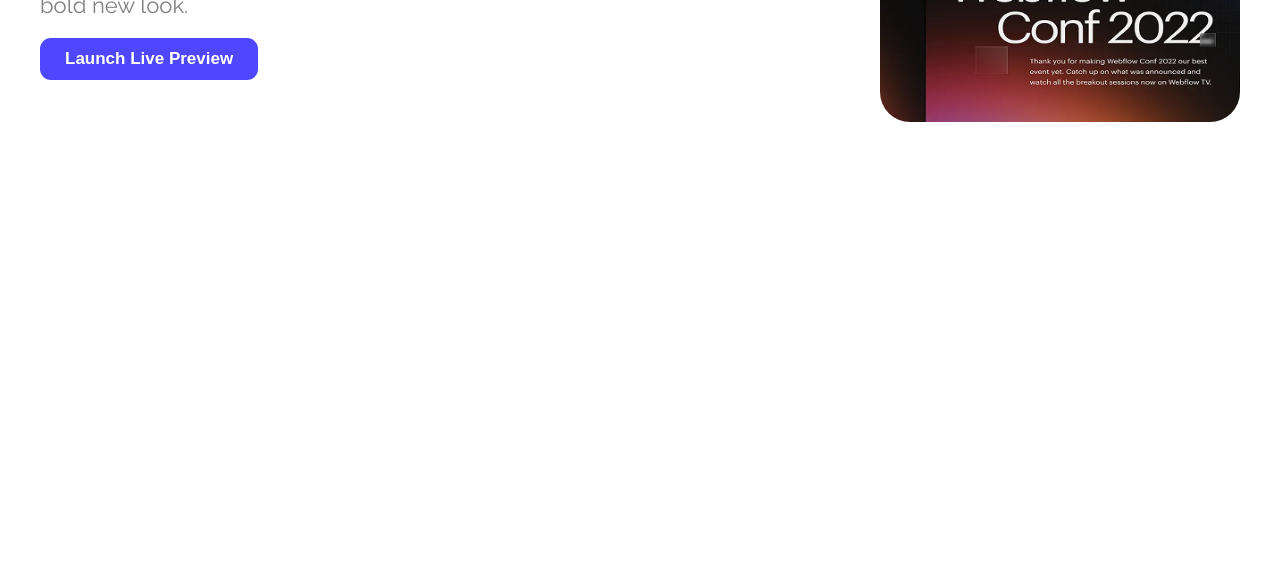
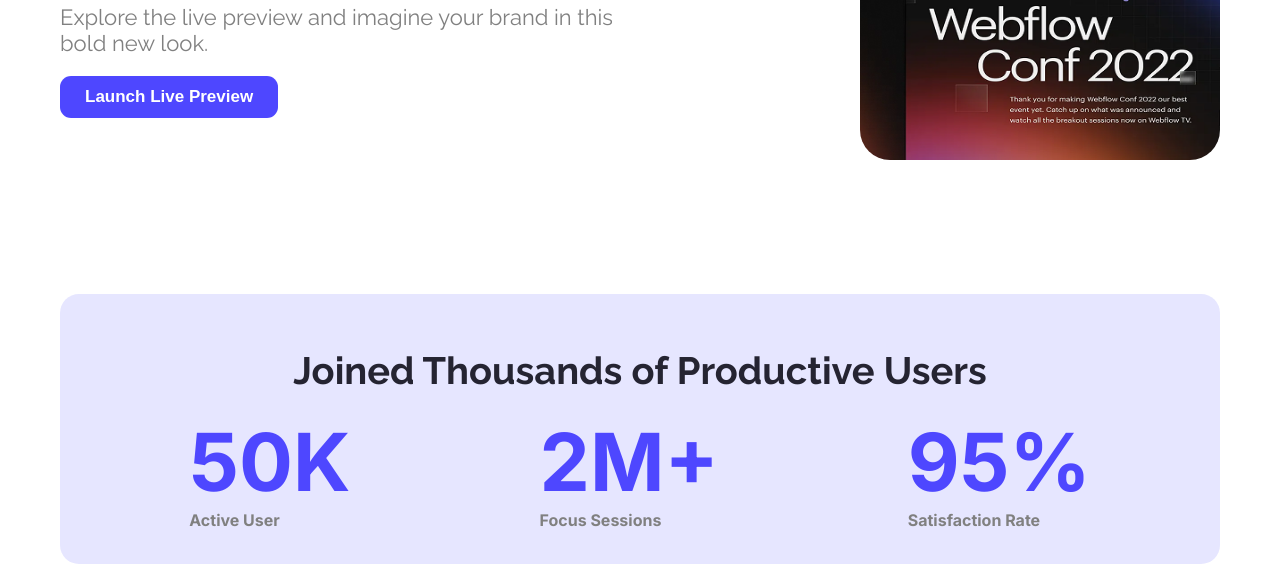
Before and after one commit to Apurbo878/my-first-assignment, a plain HTML site: page index.html in a window 1280 px wide. Shown: the part 710-1274 px from the top of the page. Before the commit the page ends 876 px from the top, so only its background shows below. Drawn offline with Linux system fonts and the light colour scheme.

Commit message:
added joined thousands of productive users section

```diff
--- a/index.html
+++ b/index.html
@@ -42,6 +42,25 @@
                 <img class="action-img" src="./images/wc-mini.png" alt="image">
             </div>
         </section>
+        <!-- joined productive section -->
+        <section class="productive-user-container">
+            <h1 class="productive-title">Joined Thousands of Productive Users</h1>
+            <div class="productive-inner-container inter-logo ">
+                <div>
+                    <span  class="productive-user">50K</span>
+                    <h6 class="productive-sub-title">Active User</h6>
+                </div>
+                <div>
+                    <span class="productive-user">2M+</span>
+                    <h6 class="productive-sub-title">Focus Sessions</h6>
+                </div>
+                <div>
+                    <span class="productive-user">95%</span>
+                    <h6 class="productive-sub-title">Satisfaction Rate</h6>
+                </div>
+            </div>
+
+        </section>
     </main>
     <footer></footer>
 </body>
--- a/styles/style.css
+++ b/styles/style.css
@@ -24,7 +24,8 @@
     background-image: url('../images/Hero-bg.png');
     background-size: cover;
     background-position: center;
-    padding: 40px;
+    padding: 40px 60px;
+    height: 450px;
 }
 
 /* navbar */
@@ -72,8 +73,8 @@
 
 /* main section */
 .main-container {
-    padding: 40px;
-    margin-top: 80px
+    padding: 0px 60px;
+    margin-top: 90px
 }
 
 .main-inner-section {
@@ -92,10 +93,10 @@
 
 .main-description-section {
     height: 200px;
-    display:flex;
+    display: flex;
     flex-direction: column;
     align-items: start;
-    gap:20px
+    gap: 20px
 }
 
 .main-description {
@@ -109,3 +110,34 @@
     width: 360px;
     height: 250px;
 }
+
+.productive-user-container {
+    display: flex;
+    flex-direction: column;
+    justify-content: center;
+    align-items: center;
+    background-color: #E6E6FF;
+    height: 270px;
+    margin-top: 130px;
+    border-radius: 19px;
+    gap:20px
+}
+.productive-title{
+    color:#252432;
+    font-size: 38px;
+    margin-top: 20px;
+}
+.productive-inner-container {
+    display: flex;
+    justify-content: space-around;
+    width: 94%;
+}
+.productive-user{
+    color:#4E47FF;
+    font-size: 80px;
+    font-weight:bold;
+}
+.productive-sub-title{
+    color:gray;
+    font-size: 16px
+}
```
